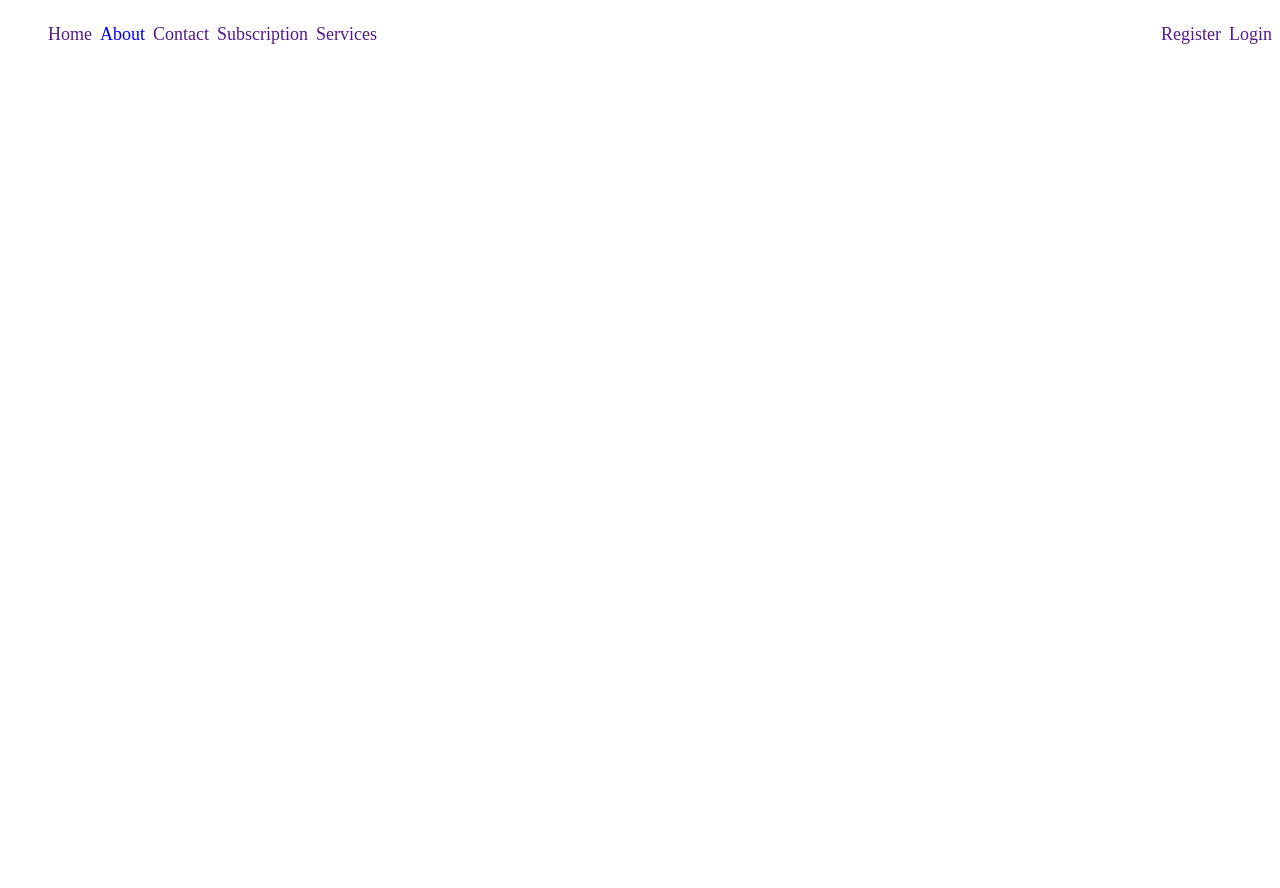
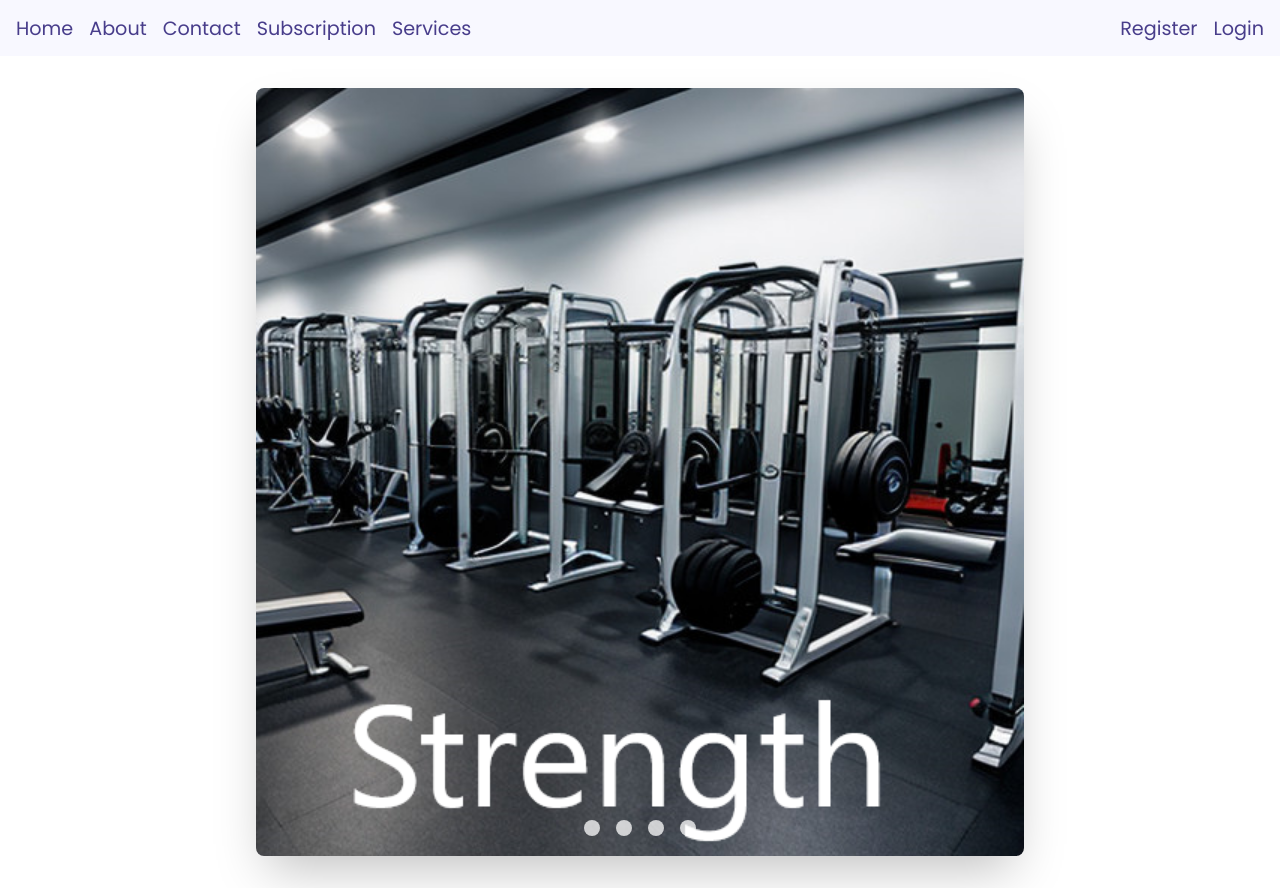
Before and after one commit to YoussefSoliman96/power-zone, a plain HTML site: page index.html in a window 1280 px wide. Before the commit the page ends 800 px from the top, so only its background shows below. Drawn offline with Linux system fonts and the light colour scheme.

Commit message:
Add image slider to home page

```diff
--- a/index.html
+++ b/index.html
@@ -9,7 +9,7 @@
   <body>
     <div class="nav-container">
       <ul class="nav-bar">
-        <li><a href="">Home</a></li>
+        <li><a href="/home.html">Home</a></li>
         <li><a href="/about.html">About</a></li>
         <li><a href="">Contact</a></li>
         <li><a href="">Subscription</a></li>
@@ -20,5 +20,25 @@
         <li><a href="">Login</a></li>
       </ul>
     </div>
+    <section class="container">
+      <div class="image-slider">
+        <div class="slider">
+          <img id="slide-1" src="media/Strength -.png" alt="Strength" />
+          <img id="slide-2" src="media/Fitness -.png" alt="Fitness" />
+          <img
+            id="slide-3"
+            src="media/Personal trainer -.png"
+            alt="Personal Trainer"
+          />
+          <img id="slide-4" src="media/Meal plan.png" alt="Meal Plan" />
+        </div>
+        <div class="slider-nav">
+          <a href="#slide-1"></a>
+          <a href="#slide-2"></a>
+          <a href="#slide-3"></a>
+          <a href="#slide-4"></a>
+        </div>
+      </div>
+    </section>
   </body>
 </html>
--- a/style.css
+++ b/style.css
@@ -1,21 +1,94 @@
+@import url("https://fonts.googleapis.com/css2?family=Poppins:wght@300;400;500;600&display=swap");
+
+* {
+  margin: 0;
+  padding: 0%;
+}
+
+body {
+  font-family: "Poppins", sans-serif;
+}
+
 ul {
   list-style-type: none;
 }
 
 a {
+  color: #483d8b;
   text-decoration: none;
-  font-size: large;
+  text-decoration-color: white;
+}
+
+a:hover {
+  color: grey;
+  text-decoration: underline;
+  text-underline-offset: 2rem;
+  text-decoration-color: rgb(181, 181, 181);
 }
 
 .nav-bar {
   display: flex;
-  gap: 8px;
+  justify-content: space-around;
+  align-items: center;
+  height: 7vh;
+  background-color: rgb(248, 248, 255);
+  gap: 1rem;
+  margin-right: 1rem;
+  margin-left: 1rem;
+  font-size: larger;
 }
 
 .nav-container {
   display: flex;
   justify-content: space-between;
+  background-color: rgb(248, 248, 255, 0.9);
 }
 
-.about-container {
+.container {
+  padding: 2rem;
 }
+
+.image-slider {
+  position: relative;
+  max-width: 48rem;
+  margin: 0 auto;
+}
+
+.slider {
+  display: flex;
+  aspect-ratio: 19/19;
+  overflow-x: hidden;
+  scroll-snap-type: x mandatory;
+  scroll-behavior: smooth;
+  box-shadow: 0 1.5rem 3rem -0.75rem hsla(0, 0%, 0%, 0.25);
+  border-radius: 0.5rem;
+}
+
+.slider img {
+  flex: 1 0 100%;
+  scroll-snap-align: start;
+  object-fit: cover;
+}
+
+.slider-nav {
+  display: flex;
+  column-gap: 1rem;
+  position: absolute;
+  bottom: 1.25rem;
+  left: 50%;
+  transform: translateX(-50%);
+  z-index: 1;
+}
+
+.slider-nav a {
+  width: 1rem;
+  height: 1rem;
+  border-radius: 50%;
+  background-color: #fff;
+  opacity: 0.75;
+  transition: opacity ease 250ms;
+}
+
+.slider-nav a:hover {
+  opacity: 1;
+}
```
Also changed, not shown: home.html (deleted, +0 -9 lines), media/5 day example.webp (added), media/Fitness -.png (added), media/Meal plan.png (added), media/Strength -.png (added), 1 other file.
